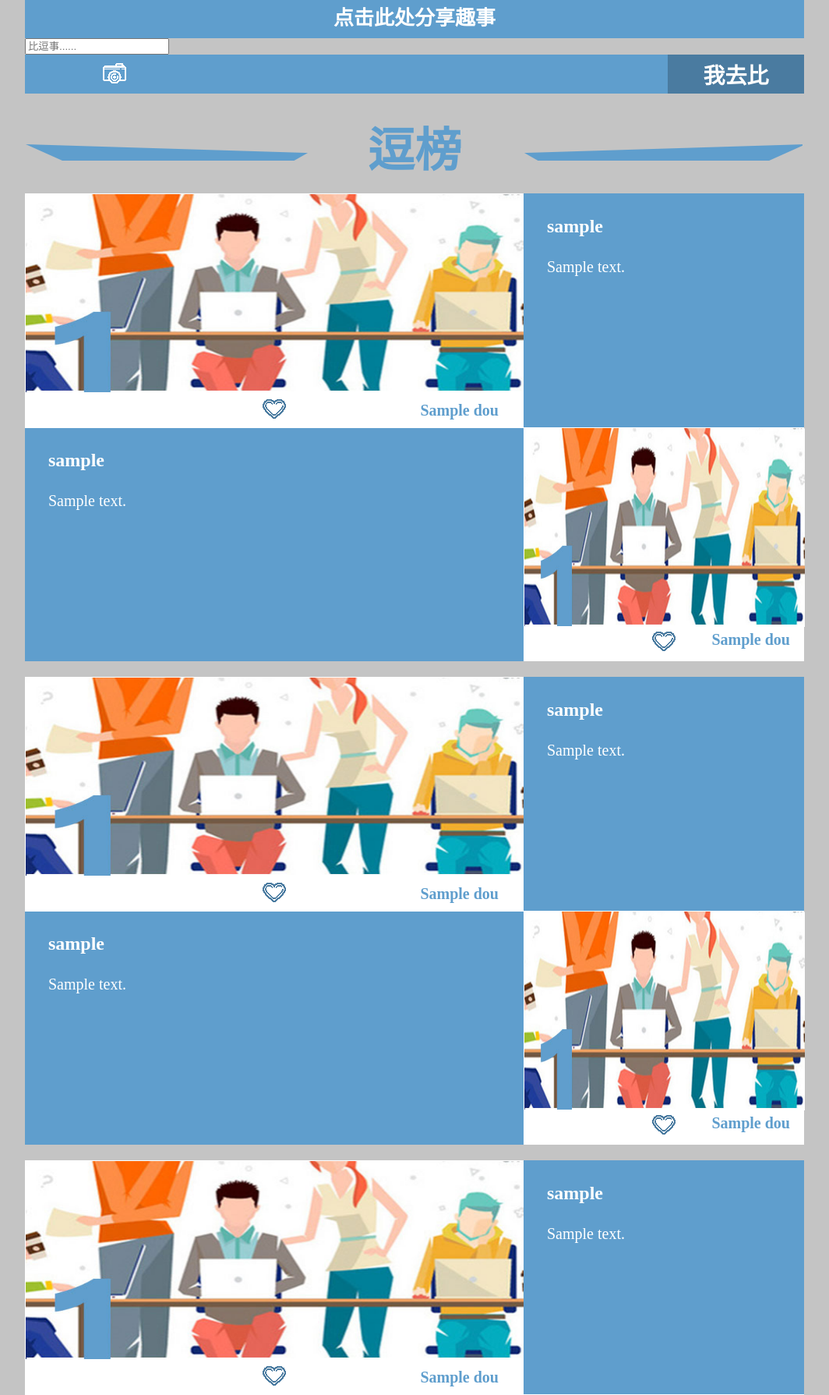
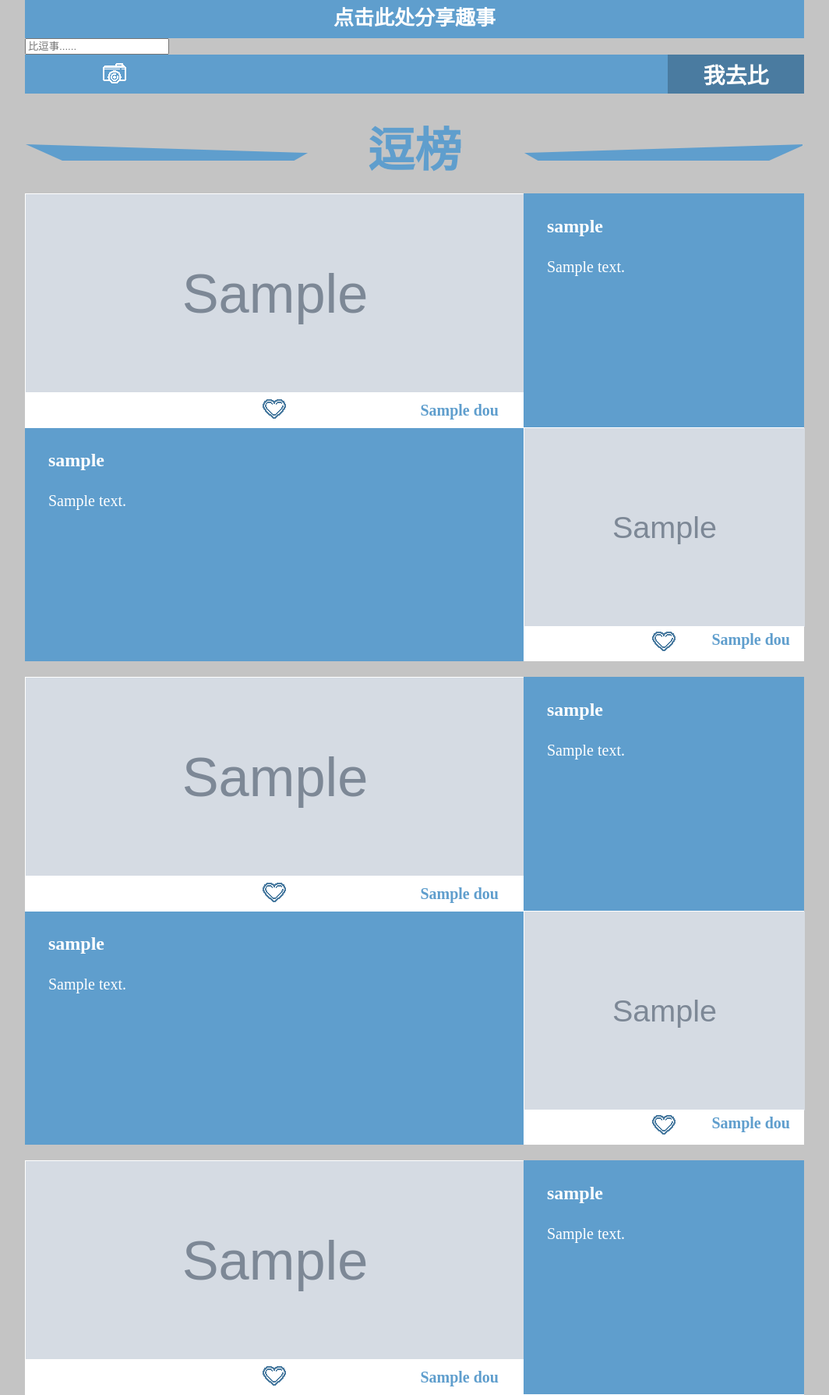
Before and after one commit to Muxi-Studio/DouBe, a Python web app: template doube/templates/home.html in a window 1280 px wide. Shown: the part 414-2203 px from the top of the page at 78% size, without its empty margins (108-1172 px from the left). Run offline with Jinja, Linux system fonts and the light colour scheme; the template is opened without the code that fills it: most values are stand-ins (such as "Sample title", 1, 10 or a date in 2020); grey boxes marked "Sample" are stand-in pictures; form fields are guessed from the names that the template uses.

Commit message:
图片路径

```diff
--- a/doube/templates/home.html
+++ b/doube/templates/home.html
@@ -48,7 +48,7 @@
 					<div class="list-0">
 						<div class="list-1-left">
 							<div class="list-img-1">
-								<img src="../static/img/test.jpg" style="width: 100%;height:100%;">
+                                <img src={{ best_dou[i].img }} style="width: 100%;height:100%;">
 							</div>
 							<div class="list-zan">
 								<img src="../static/img/zan-1.png">
@@ -68,7 +68,7 @@
 						</div>
 						<div class="list-2-right">
 							<div class="list-img-1">
-								<img src="../static/img/test.jpg" style="width: 100%;height:100%;">
+								<img src={{ best_dou[i].img }} style="width: 100%;height:100%;">
 							</div>
 							<div class="list-zan">
 								<img src="../static/img/zan-1.png">
@@ -85,7 +85,7 @@
 				{% for new_doube in new_dou[::2] %}
 					<div class="list-com">
 						<div class="list-img">
-							<img src="../static/img/test.jpg" style="width: 100%;height:100%;">
+                            <img src={{ new_doube.img }} style="width: 100%;height:100%;">
 							<div class="list-information">
 								<div class="tittle">{{ new_doube.author.username }}</div>
 								<div class="content">{{ new_doube.body }}</div>
@@ -96,11 +96,11 @@
 							<span>{{ new_doube.dou }}</span>
 						</div>
 					</div>
-				{% endfor %}
-				{% for new_doube in new_dou[1::2] %}
+                {% endfor %}
+                {% for new_doube in new_dou[1::2] %}
 					<div class="list-com">
 						<div class="list-img">
-							<img src="../static/img/test.jpg" style="width: 100%;height:100%;">
+                            <img src={{ new_doube.img }} style="width: 100%;height:100%;">
 							<div class="list-information">
 								<div class="tittle">{{ new_doube.author.username }}</div>
 								<div class="content">{{ new_doube.body }}</div>
```
Also changed, not shown: doube.sqlite, doube/static/upload/0OXC96RUQLM90VQPXA4.jpg (added).
